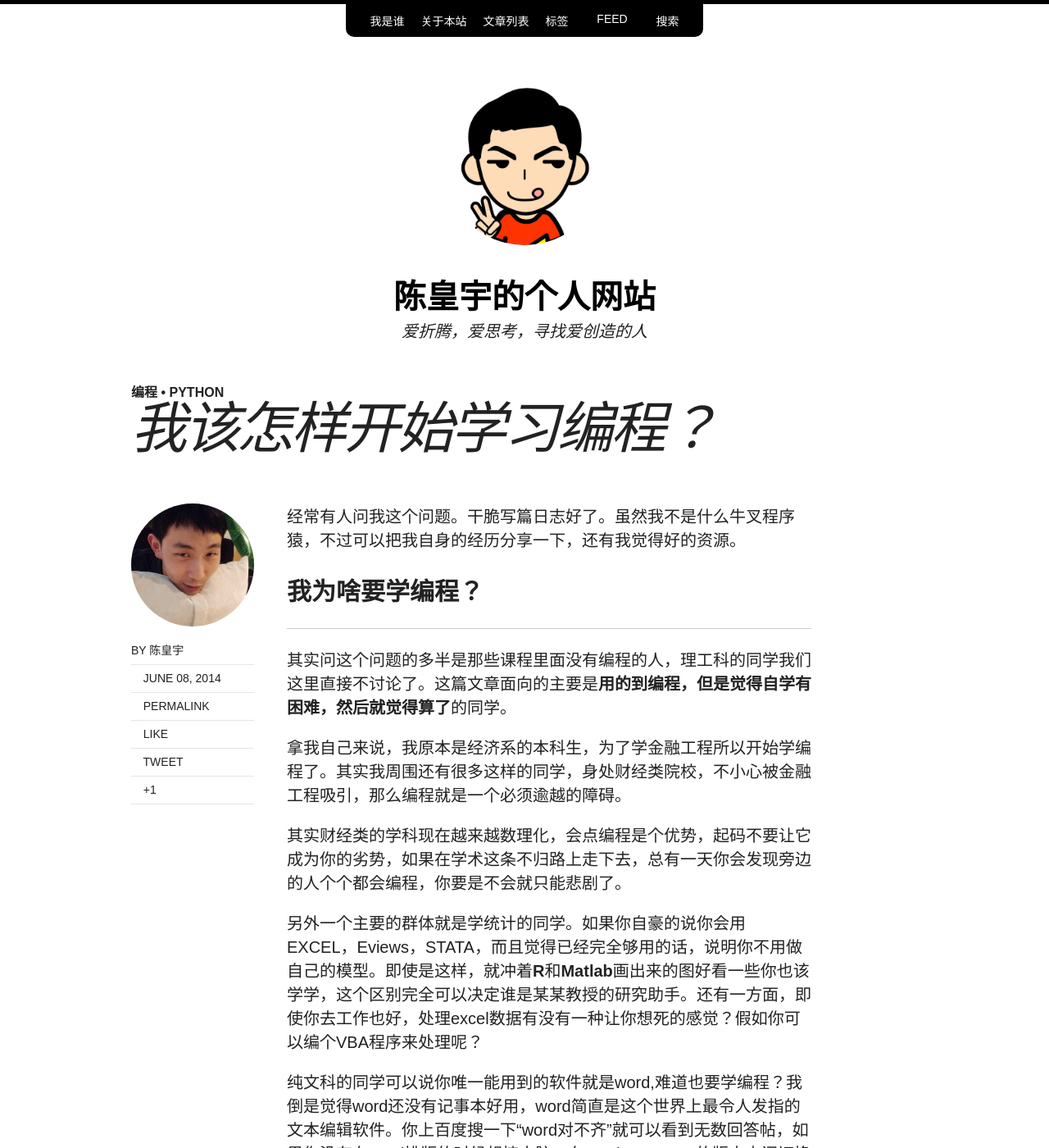
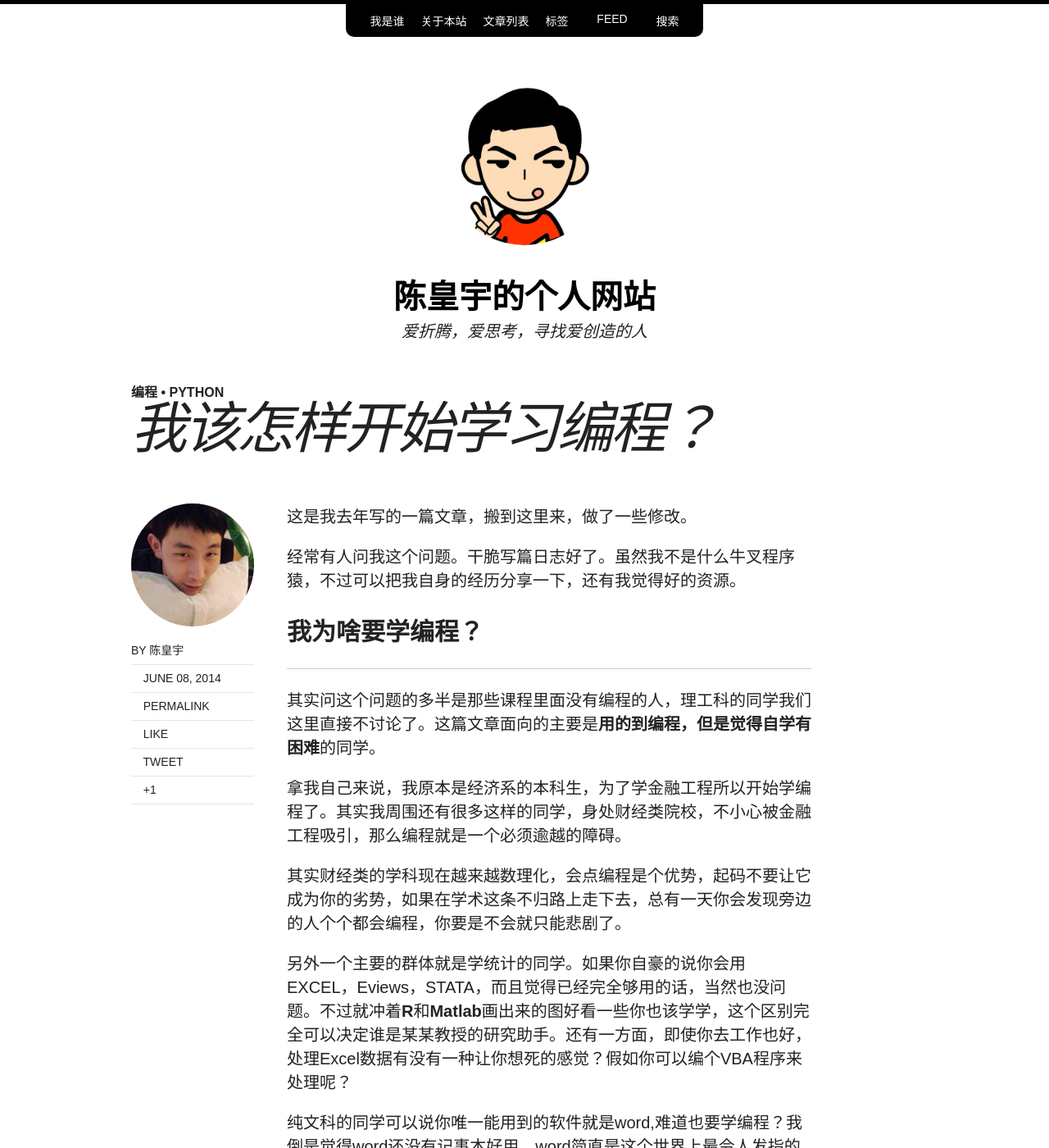
Before and after one commit to Renco/Renco.github.io, a Jekyll site: the page built from _posts/2014-06-08-kaishibiancheng.md, in a window 1280 px wide and 1400 px high. Shown: the whole window at 82% size. Built offline with Jekyll 4.4.1, drawn with Linux system fonts in a browser that asks for light colours; nearby versions of some CDN libraries; comment, search, counter and statistics services are not loaded.

Commit message:
new post

```diff
--- a/_posts/2014-06-08-kaishibiancheng.md
+++ b/_posts/2014-06-08-kaishibiancheng.md
@@ -1,24 +1,25 @@
 ---
 layout: post
 title: 我该怎样开始学习编程？
-description: 关于变成入门的博文
+description: 关于编程入门的博文
 share: true
 tags: [编程, Python]
 ---
 
+这是我去年写的一篇文章，搬到这里来，做了一些修改。
 
 经常有人问我这个问题。干脆写篇日志好了。虽然我不是什么牛叉程序猿，不过可以把我自身的经历分享一下，还有我觉得好的资源。
 
 
 ##我为啥要学编程？
 ---
-其实问这个问题的多半是那些课程里面没有编程的人，理工科的同学我们这里直接不讨论了。这篇文章面向的主要是**用的到编程，但是觉得自学有困难，然后就觉得算了**的同学。
+其实问这个问题的多半是那些课程里面没有编程的人，理工科的同学我们这里直接不讨论了。这篇文章面向的主要是**用的到编程，但是觉得自学有困难**的同学。
 
 拿我自己来说，我原本是经济系的本科生，为了学金融工程所以开始学编程了。其实我周围还有很多这样的同学，身处财经类院校，不小心被金融工程吸引，那么编程就是一个必须逾越的障碍。
 
 其实财经类的学科现在越来越数理化，会点编程是个优势，起码不要让它成为你的劣势，如果在学术这条不归路上走下去，总有一天你会发现旁边的人个个都会编程，你要是不会就只能悲剧了。
 
-另外一个主要的群体就是学统计的同学。如果你自豪的说你会用EXCEL，Eviews，STATA，而且觉得已经完全够用的话，说明你不用做自己的模型。即使是这样，就冲着**R**和**Matlab**画出来的图好看一些你也该学学，这个区别完全可以决定谁是某某教授的研究助手。还有一方面，即使你去工作也好，处理excel数据有没有一种让你想死的感觉？假如你可以编个VBA程序来处理呢？
+另外一个主要的群体就是学统计的同学。如果你自豪的说你会用EXCEL，Eviews，STATA，而且觉得已经完全够用的话，当然也没问题。不过就冲着**R**和**Matlab**画出来的图好看一些你也该学学，这个区别完全可以决定谁是某某教授的研究助手。还有一方面，即使你去工作也好，处理Excel数据有没有一种让你想死的感觉？假如你可以编个VBA程序来处理呢？
 
 纯文科的同学可以说你唯一能用到的软件就是word,难道也要学编程？我倒是觉得word还没有记事本好用，word简直是这个世界上最令人发指的文本编辑软件。你上百度搜一下“word对不齐”就可以看到无数回答帖，如果你没有在word排版的时候想摔电脑，在word03,07，10的版本之间切换的时候感到蛋疼，那还真是不容易。起码你可以学学**markdown**。五分钟就学会了，这个网站上的所有文章都是用Markdown编辑的。
 
```
Also changed, not shown: 2014-06-09-coin.md (added, +45 -0 lines), _posts/2014-06-06-hanxin.md (+6 -3 lines), about.md (+3 -5 lines), aboutsite.md (+1 -1 lines), images/yingbi.jpg (added).
